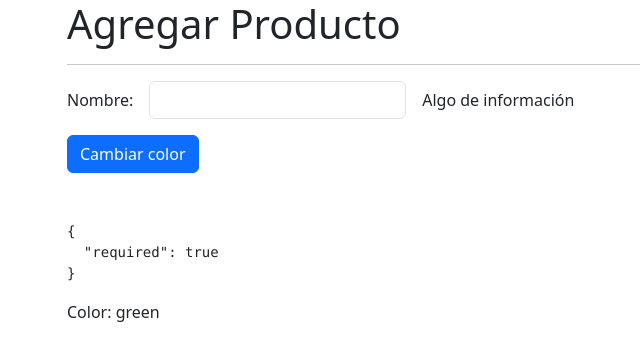
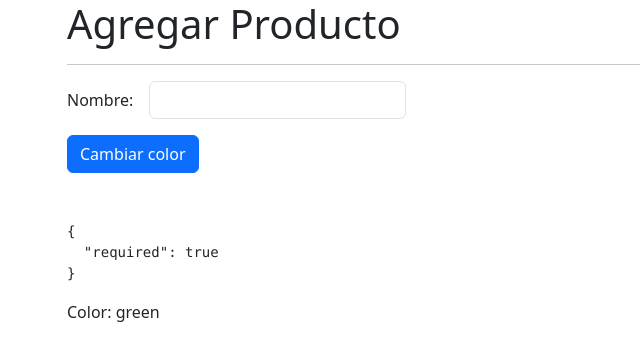
Before and after one commit to andreeaelenasamur/angular-directive-signals-app, an Angular app: page /products/product in a window 1280 px wide. Shown: the top 360 px of the page, without its empty margins (15-655 px from the left). Built offline with nearby package versions, Linux system fonts and the light colour scheme.

Commit message:
create a directive custom

```diff
--- a/src/app/products/pages/product-page/product-page.component.html
+++ b/src/app/products/pages/product-page/product-page.component.html
@@ -12,7 +12,7 @@
     </div>
 
     <div class="col-auto">
-      <span>Algo de información</span>
+      <span customLabel></span>
     </div>
 
   </div>
--- a/src/app/products/products.module.ts
+++ b/src/app/products/products.module.ts
@@ -4,6 +4,8 @@
 import { ProductsRoutingModule } from './products-routing.module';
 import { ProductPageComponent } from './pages/product-page/product-page.component';
 import { ReactiveFormsModule } from '@angular/forms';
+
+import { SharedModule } from '../shared/shared.module';
 
 
 @NgModule({
@@ -14,7 +16,8 @@
   imports: [
     CommonModule,
     ProductsRoutingModule,
-    ReactiveFormsModule
+    ReactiveFormsModule,
+    SharedModule
   ]
 })
 export class ProductsModule { }
--- /dev/null
+++ b/src/app/shared/directives/custom-label/custom-label.directive.ts
@@ -0,0 +1,20 @@
+import { Directive, ElementRef, OnInit } from '@angular/core';
+
+@Directive({
+  selector: '[customLabel]'
+})
+export class CustomLabelDirective implements OnInit {
+
+  private htmlElement?: ElementRef<HTMLElement>;
+
+  constructor( private el: ElementRef<HTMLElement> ) {
+    // console.log('constructor de la directiva')
+    console.log(el)
+    this.htmlElement = el;
+   }
+
+  ngOnInit(): void {
+    console.log('Directiva - NgOnInit')
+  }
+
+}
```
Also changed, not shown: src/app/shared/shared.module.ts (added, +19 -0 lines).
